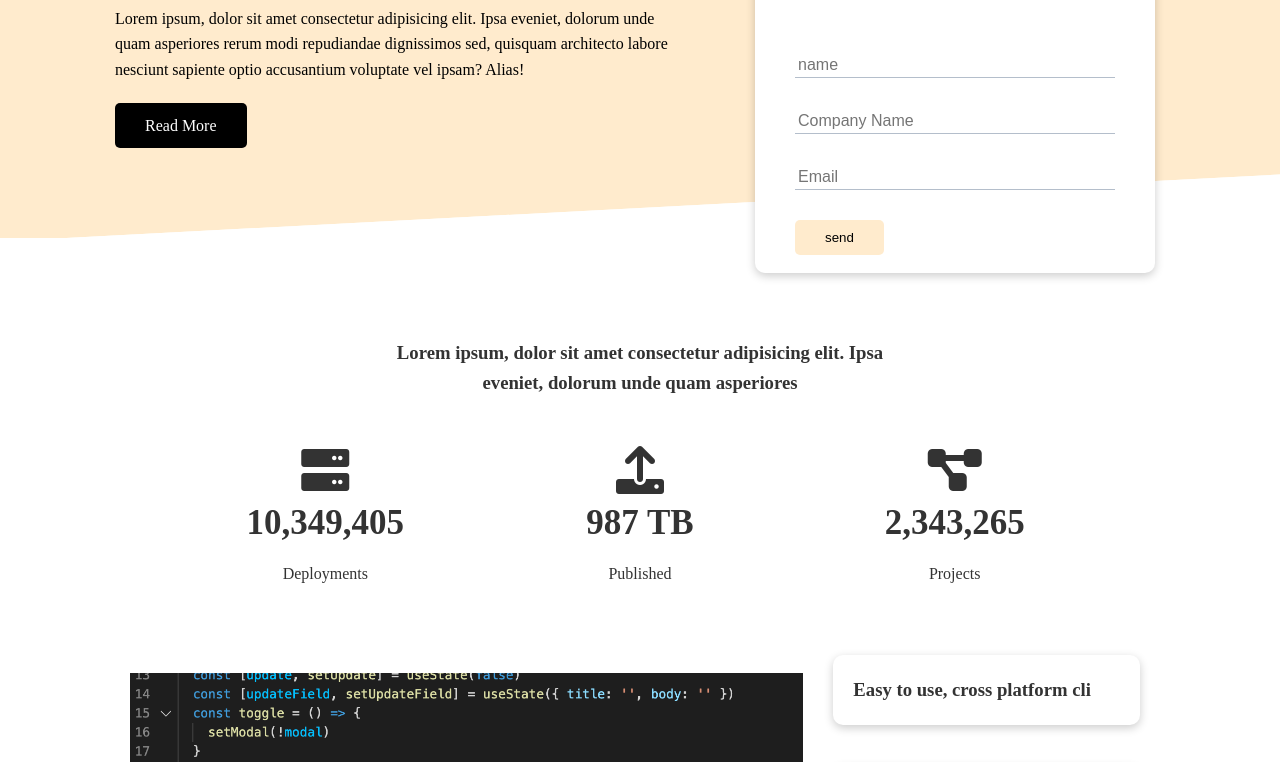
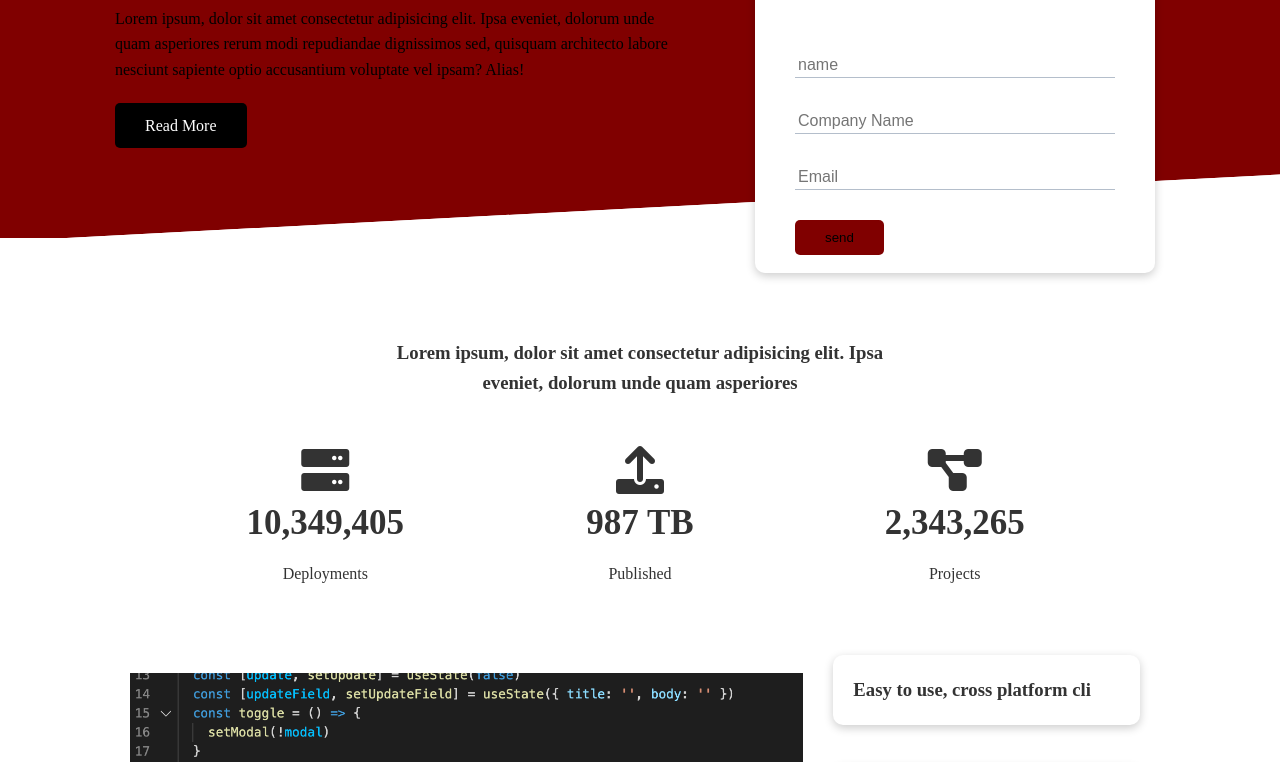
Before and after one commit to i-am-rita/responsive-tutorial, a plain HTML site: page index.html in a window 1280 px wide. Shown: the part 232-994 px from the top of the page. Drawn offline with Linux system fonts and the light colour scheme.

Commit message:
changed primary color

```diff
--- a/style.css
+++ b/style.css
@@ -1,7 +1,7 @@
 @import url('https://fonts.googleapis.com/css2?family=Lato:wght@300&display=swap');
 
 :root{
-    --primary-color: blanchedalmond;
+    --primary-color: maroon;
     --secondary-color: rgb(247, 200, 131);
     --dark-color: rgb(238, 167, 59);
     --light-color: #f4f4f4;
```
